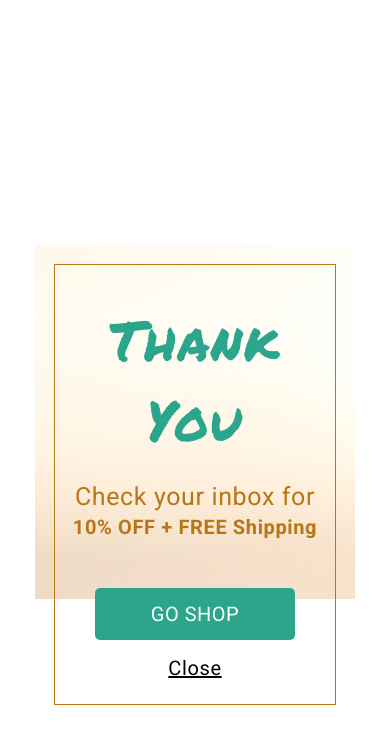
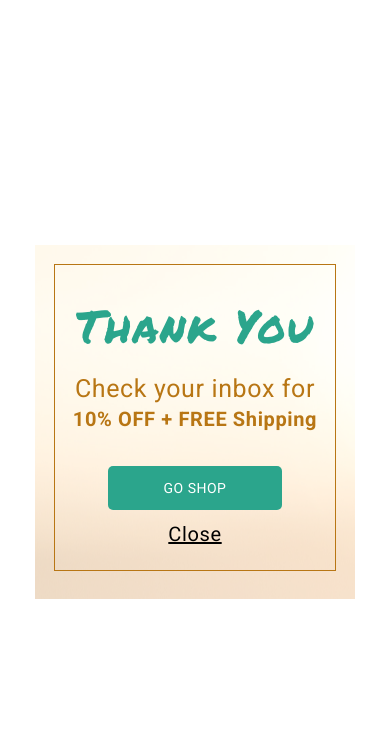
Before and after one commit to kmongy/listrak, a website built with Parcel: page index.html in a window 390 px wide. Both pictures are taken after typing "name@example.com" into the empty fields and a click on the button "SIGN UP". Built offline with nearby package versions, Linux system fonts and the light colour scheme.

Commit message:
fixed media query for success state.

```diff
--- a/scss/main.scss
+++ b/scss/main.scss
@@ -274,5 +274,16 @@ body {
         padding: 14px 16px 12px 16px;
       }
     }
+
+    .pop-up-success-message {
+      .thank-you-text {
+        font-size: 45px;
+        padding: 28px 0 16px 0;
+      }
+      .go-shop-btn {
+        font-size: 14px;
+        margin: 34px 0 12px 0;
+      }
+    }
   }
 }
```
